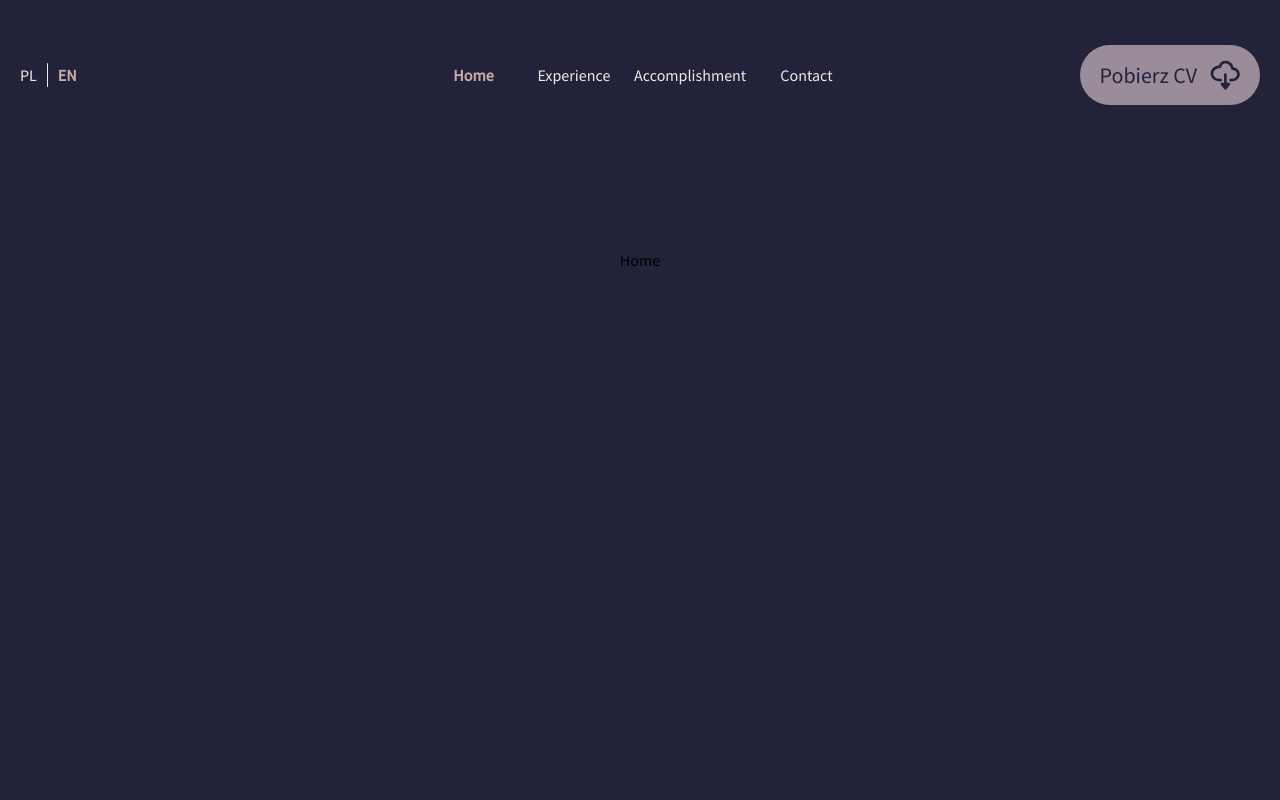
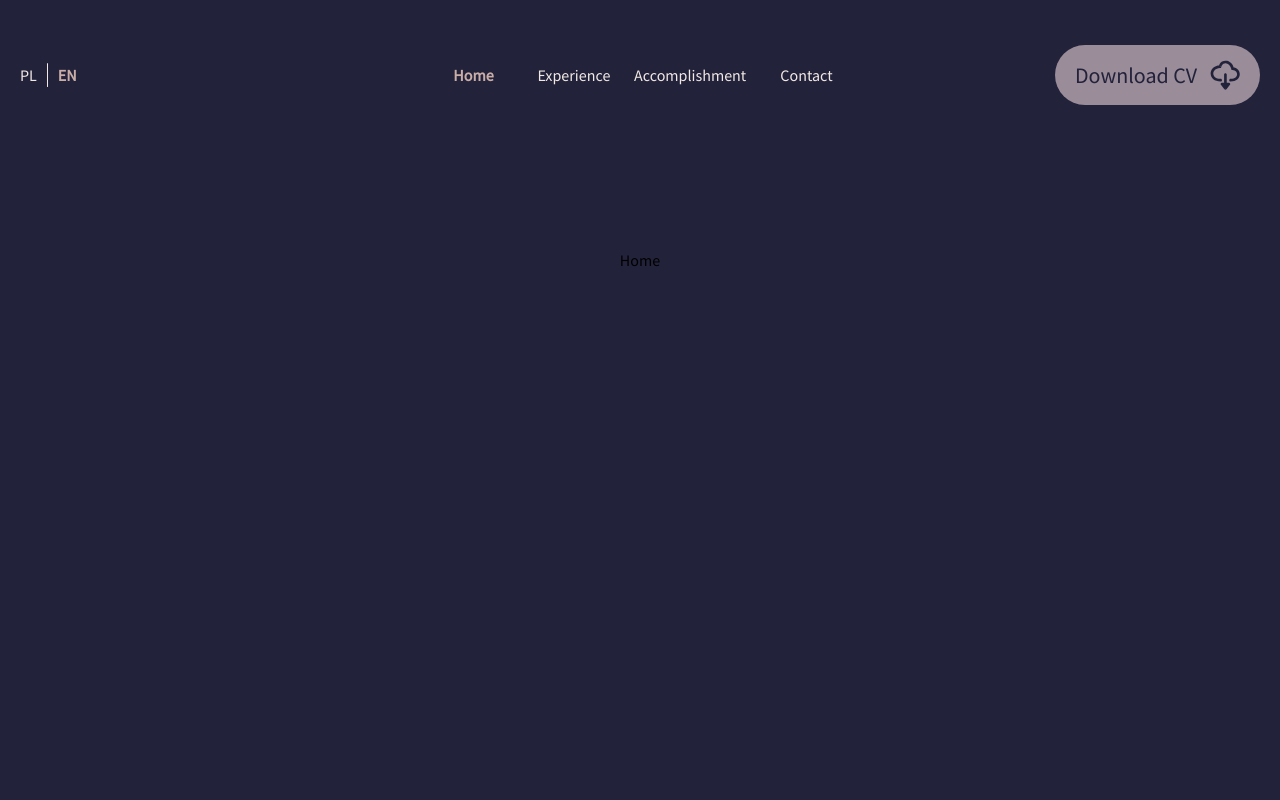
Before and after one commit to tomcze15/Portfolio, a React (Create React App) app: page / in a window 1280 px wide. Shown: the top 800 px of the page. Built offline with nearby package versions, Linux system fonts and the light colour scheme; a web font is replaced by a local one.

Commit message:
Added the both translations.

```diff
--- a/src/components/Menu/index.tsx
+++ b/src/components/Menu/index.tsx
@@ -154,7 +154,7 @@ const Menu: FunctionComponent = (): JSX.Element => {
           ))}
         </ListContainer>
         <ButtonSection>
-          <Button>Pobierz CV</Button>
+          <Button>{t('BUTTON.LONG')}</Button>
         </ButtonSection>
       </ContaierMain>
     </WrapperMain>
--- a/src/locales/en/index.ts
+++ b/src/locales/en/index.ts
@@ -9,4 +9,8 @@ export default {
     P2: 'soon...',
     P3: 'soon...',
   },
+  BUTTON: {
+    LONG: 'Download CV',
+    SHORT: 'CV',
+  },
 };
--- a/src/locales/pl/index.ts
+++ b/src/locales/pl/index.ts
@@ -9,4 +9,8 @@ export default {
     P2: 'Moja przygoda z programowaniem zaczęła się prozaicznie od gier komputerowych, ale poszukiwałem czegoś więcej niż tylko bezproduktywna rozrywka, dlatego od dawna interesował mnie sposób, w jaki moje gry zostały stworzone. Z biegem czasu wachlarz moich zainteresowań poszerzał się i zacząłem interesować się światem webdeveloperki. Zdeterminowało to mój wybór szkół i dlatego ukończyłem technikum Informatyczne SCI z tytułem technika informatyka oraz ukończyłem studia informatyczne na Akademii Morskiej z tytułem inżyniera. To wszystko przyczyniło się do fascynacji związanej z tworzeniem nowego oprogramowania, aplikacji desktopowych oraz webowych i oczywiście gier. Już w trakcie kończenia studiów zostałem przyjęty na staż do globalnej firmy gdzie chwilę po stażu wraz z moimi umiejętnościami trafiłem do profesjonalnego projektu, gdzie głównym jego celem było projektowanie panelu do samochodów elektrycznych z jednego większych producentów w ameryce.',
     P3: 'Jestem wysoko zmotywowany do pracy w profesjonalnym zespole, w którym nie tylko dam z siebie wszystko, ale również jestem w  stanie wiele się nauczyć. Zatrudniając mnie Wasza firma zyska wiele korzyści wynikającej z mojego zapału do pracy i rozwijania swoich umiejętności.',
   },
+  BUTTON: {
+    LONG: 'Pobierz CV',
+    SHORT: 'CV',
+  },
 };
```
